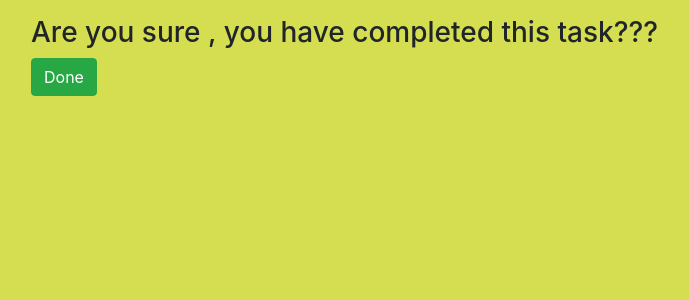
After one commit to Rizwanizzy/todo-app, a Django app: page /homedeleteview/36/ in a window 1280 px wide. The commit adds this page. Shown: the top 300 px of the page, without its empty margins (0-689 px from the left). Run offline with Django 3.2, Linux system fonts and the light colour scheme; data comes from the database, SQL or seed files in the repository; both versions use the stored data as it was after the commit.

Commit message:
detele button added successfully; todo_app completedgit add --all!

```diff
--- /dev/null
+++ b/templates/delete.html
@@ -0,0 +1,10 @@
+{% extends 'base.html' %}
+{% block body %}
+<div class="container-fluid m-3">
+<form method="post">
+    {% csrf_token %}
+    <h3>Are you sure , you have completed this task???</h3>
+    <button type="submit" class="btn btn-success">Done</button>
+</form>
+</div>
+{% endblock %}
--- a/templates/details.html
+++ b/templates/details.html
@@ -9,6 +9,8 @@
         <h5 class="card-title">{{obj.priority}}</h5>
         <h5 class="card-text">{{obj.date}}</h5>
         <a class="btn btn-warning" href="{% url 'homeupdateview' obj.id %}">Update</a>
+        <a class="btn btn-success" href="{% url 'homedeleteview' obj.id %}">Done</a>
+        <a class="btn btn-info" href="{% url 'home' %}">home</a>
       </div>
     </div>
 </div>
--- a/templates/home.html
+++ b/templates/home.html
@@ -54,7 +54,8 @@
               <td>{{i.name}}</td>
               <td>{{i.priority}}</td>
               <td>{{i.date}}</td>
-              <td><a class="btn btn-warning" href="{% url 'homeupdateview' i.id %}">Update</a></td>
+              <td><a class="btn btn-warning" href="{% url 'homeupdateview' i.id %}">Update</a>
+              <a class="btn btn-success" href="{% url 'homedeleteview' i.id %}">Done</a></td>
             </tr>
 
           </tbody>
--- a/todo_app/urls.py
+++ b/todo_app/urls.py
@@ -1,5 +1,6 @@
 from django.urls import path
-
+from django.conf import settings
+from django.conf.urls.static import static
 from . import views
 
 urlpatterns = [
@@ -7,5 +8,6 @@ urlpatterns = [
     path('homelistview/', views.HomeListView.as_view(), name='homelistview'),
     path('homeupdateview/<int:pk>/', views.HomeUpdateView.as_view(), name='homeupdateview'),
     path('homedetailview/<int:pk>/', views.HomeDetailView.as_view(), name='homedetailview'),
+    path('homedeleteview/<int:pk>/', views.HomeDeleteView.as_view(), name='homedeleteview'),
 
-]
+]+ static(settings.STATIC_URL, document_root=settings.STATIC_ROOT)
--- a/todo_app/views.py
+++ b/todo_app/views.py
@@ -3,7 +3,7 @@ from django.shortcuts import render
 from .models import todo_list
 from .forms import TodoForm
 from django.views.generic import ListView
-from django.views.generic.edit import UpdateView
+from django.views.generic.edit import UpdateView, DeleteView
 from django.views.generic.detail import DetailView
 from django.urls import reverse_lazy
 
@@ -13,6 +13,13 @@ class HomeDetailView(DetailView):
     model = todo_list
     template_name = 'details.html'
     context_object_name = 'obj'
+
+
+class HomeDeleteView(DeleteView):
+    model = todo_list
+    template_name = 'delete.html'
+    success_url = reverse_lazy('homelistview')
+
 
 
 class HomeListView(ListView):
```
Also changed, not shown: db.sqlite3.
